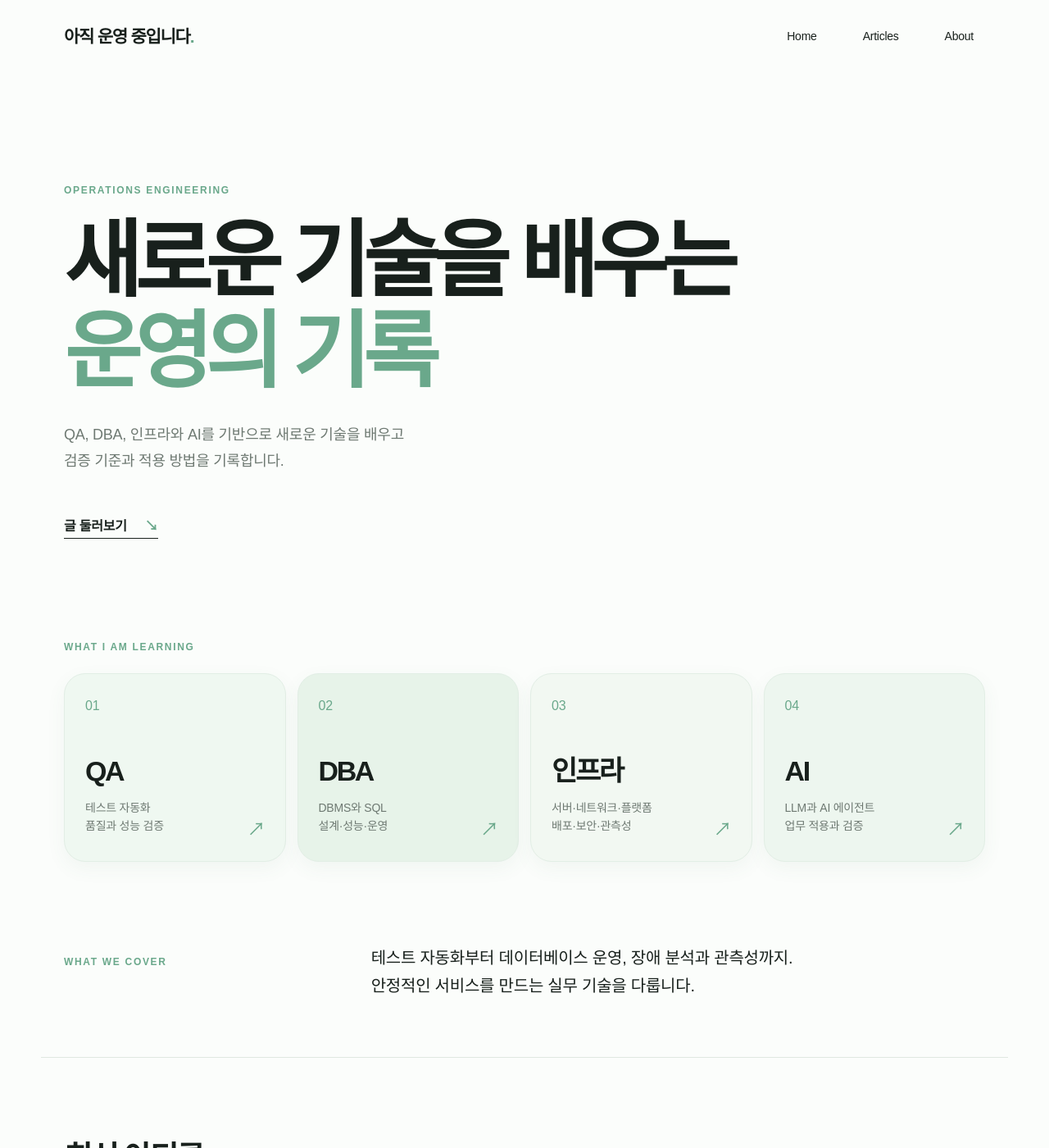
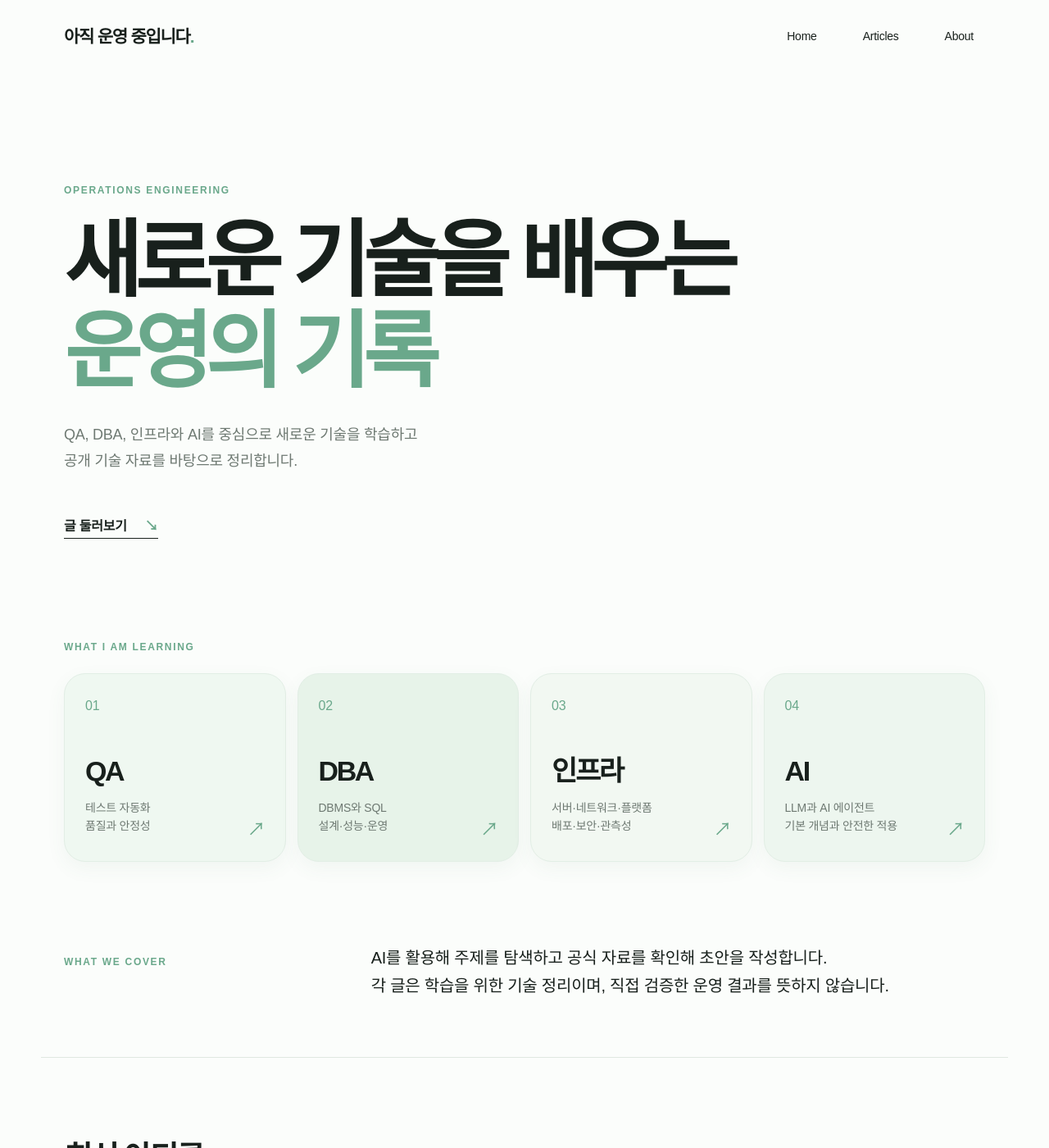
Before and after one commit to Seoha57/TechBlog, a Jekyll site: the page built from index.md, in a window 1280 px wide and 1400 px high. Shown: the whole window at 82% size. Built offline with Jekyll 4.4.1, drawn with Linux system fonts in a browser that asks for light colours; some web fonts are replaced.

Commit message:
docs: clarify AI-assisted homepage content

```diff
--- a/_layouts/home.html
+++ b/_layouts/home.html
@@ -4,23 +4,23 @@ layout: default
 <section class="hero">
   <p class="eyebrow">OPERATIONS ENGINEERING</p>
   <h1>새로운 기술을 배우는<br><em>운영의 기록</em></h1>
-  <p class="hero-copy">QA, DBA, 인프라와 AI를 기반으로 새로운 기술을 배우고<br>검증 기준과 적용 방법을 기록합니다.</p>
+  <p class="hero-copy">QA, DBA, 인프라와 AI를 중심으로 새로운 기술을 학습하고<br>공개 기술 자료를 바탕으로 정리합니다.</p>
   <a class="arrow-link" href="#articles">글 둘러보기 <span>↘</span></a>
 </section>
 
 <section class="tracks">
   <p class="section-label">WHAT I AM LEARNING</p>
   <div class="track-grid">
-    <a class="track-card" href="{{ '/categories/qa/' | relative_url }}"><span class="track-number">01</span><h2>QA</h2><p>테스트 자동화<br>품질과 성능 검증</p><span class="track-arrow">↗</span></a>
+    <a class="track-card" href="{{ '/categories/qa/' | relative_url }}"><span class="track-number">01</span><h2>QA</h2><p>테스트 자동화<br>품질과 안정성</p><span class="track-arrow">↗</span></a>
     <a class="track-card" href="{{ '/categories/dba/' | relative_url }}"><span class="track-number">02</span><h2>DBA</h2><p>DBMS와 SQL<br>설계·성능·운영</p><span class="track-arrow">↗</span></a>
     <a class="track-card" href="{{ '/categories/infrastructure/' | relative_url }}"><span class="track-number">03</span><h2>인프라</h2><p>서버·네트워크·플랫폼<br>배포·보안·관측성</p><span class="track-arrow">↗</span></a>
-    <a class="track-card" href="{{ '/categories/ai/' | relative_url }}"><span class="track-number">04</span><h2>AI</h2><p>LLM과 AI 에이전트<br>업무 적용과 검증</p><span class="track-arrow">↗</span></a>
+    <a class="track-card" href="{{ '/categories/ai/' | relative_url }}"><span class="track-number">04</span><h2>AI</h2><p>LLM과 AI 에이전트<br>기본 개념과 안전한 적용</p><span class="track-arrow">↗</span></a>
   </div>
 </section>
 
 <section class="intro-grid">
   <p class="section-label">WHAT WE COVER</p>
-  <p>테스트 자동화부터 데이터베이스 운영, 장애 분석과 관측성까지.<br>안정적인 서비스를 만드는 실무 기술을 다룹니다.</p>
+  <p>AI를 활용해 주제를 탐색하고 공식 자료를 확인해 초안을 작성합니다.<br>각 글은 학습을 위한 기술 정리이며, 직접 검증한 운영 결과를 뜻하지 않습니다.</p>
 </section>
 
 <section id="articles" class="articles">
```
